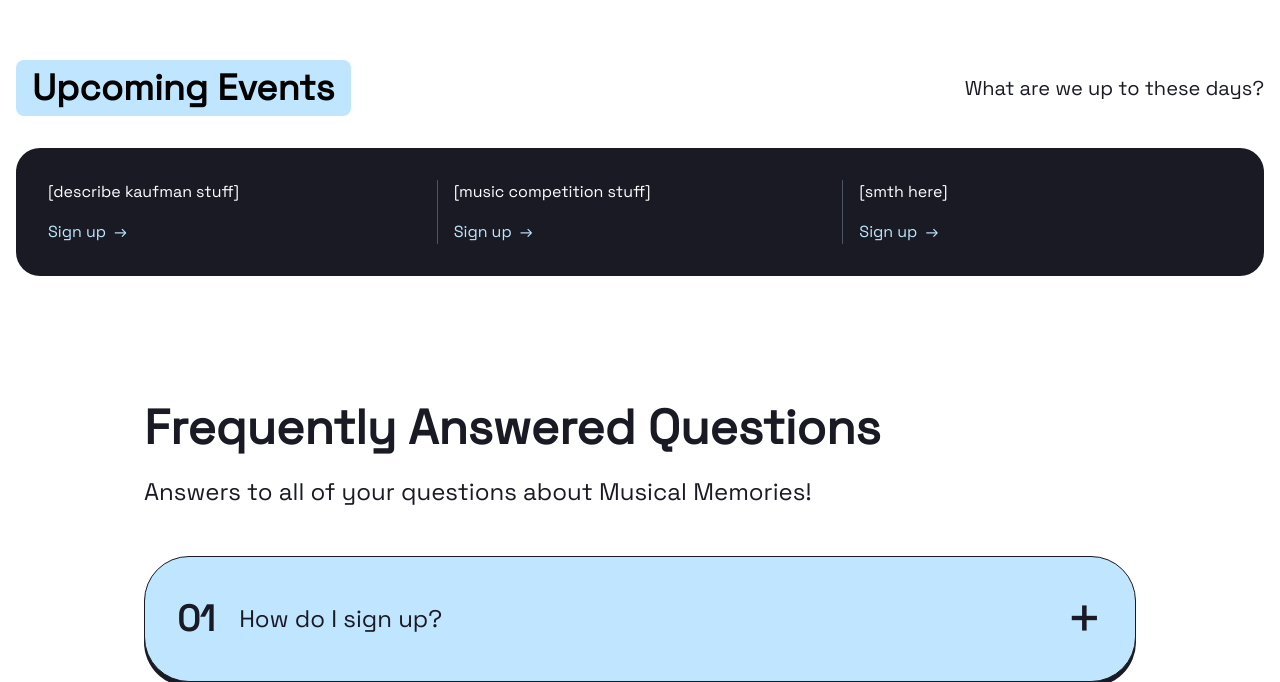
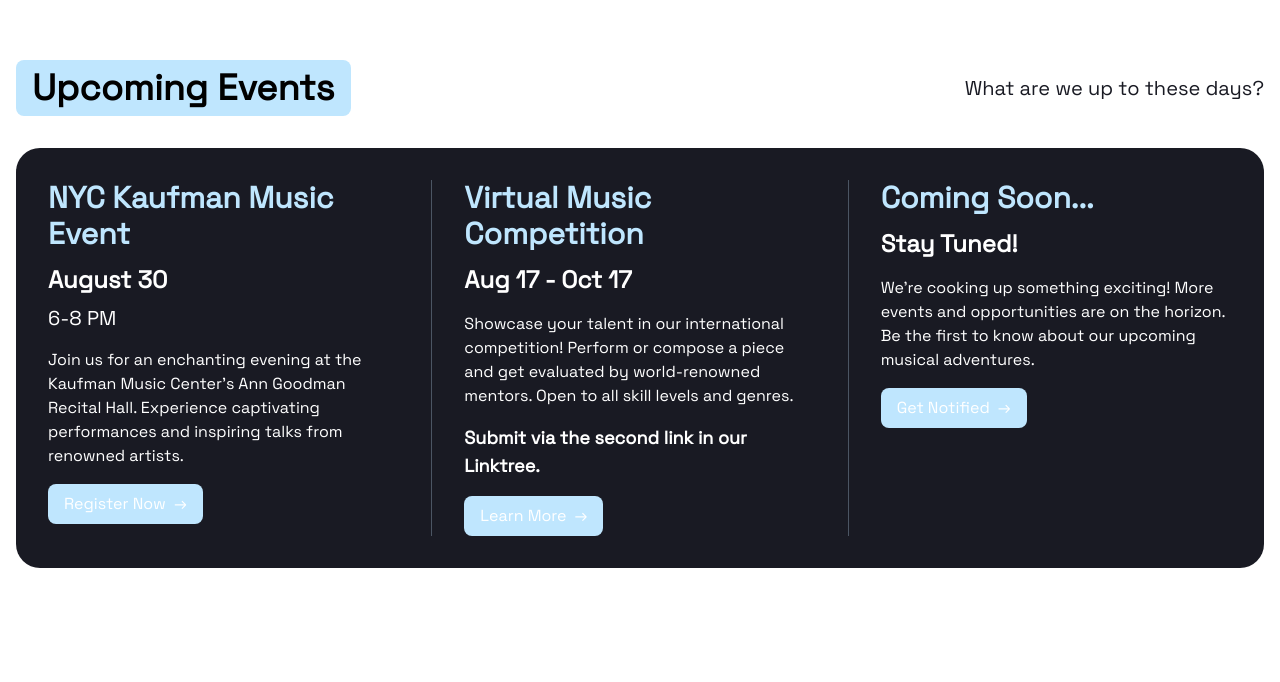
Before and after one commit to prsuyal/musical-memories, a React (Create React App) app: page / in a window 1280 px wide. Shown: the part 2118-2800 px from the top of the page. Built offline with nearby package versions, Linux system fonts and the light colour scheme.

Commit message:
first draft landing page - desktop

```diff
--- a/src/pages/Home.js
+++ b/src/pages/Home.js
@@ -1,19 +1,20 @@
-import React, { useRef, useEffect } from 'react';
-import gsap from 'gsap';
-import { ScrollTrigger } from 'gsap/ScrollTrigger';
-import AppDevelopment from '../assets/images/app-development.svg';
-import Competitions from '../assets/images/competitions.svg';
-import ContactMusicIcon from '../assets/images/contact-music-icon.svg';
-import ContentCreation from '../assets/images/content-creation.svg';
-import Mail from '../assets/images/icons8-gmail.svg';
-import MailBlack from '../assets/images/icons8-gmail-black.svg';
-import Guitar from '../assets/images/guitar.svg';
-import MusicIcons from '../assets/images/music-icons.svg';
-import Performances from '../assets/images/performances.svg';
-import Tutoring from '../assets/images/tutoring.svg';
-import Workshops from '../assets/images/workshops.svg';
-import FAQ from '../components/FAQ';
-import ContactSection from '../components/ContactSection';
+import React, { useRef, useEffect } from "react";
+import gsap from "gsap";
+import { ScrollTrigger } from "gsap/ScrollTrigger";
+import AppDevelopment from "../assets/images/app-development.svg";
+import Competitions from "../assets/images/competitions.svg";
+import ContactMusicIcon from "../assets/images/contact-music-icon.svg";
+import ContentCreation from "../assets/images/content-creation.svg";
+import Mail from "../assets/images/icons8-gmail.svg";
+import MailBlack from "../assets/images/icons8-gmail-black.svg";
+import Guitar from "../assets/images/guitar.svg";
+import MusicIcons from "../assets/images/music-icons.svg";
+import Performances from "../assets/images/performances.svg";
+import Tutoring from "../assets/images/tutoring.svg";
+import Workshops from "../assets/images/workshops.svg";
+import FAQ from "../components/FAQ";
+import ContactSection from "../components/ContactSection";
+import Footer from "../components/Footer";
 
 gsap.registerPlugin(ScrollTrigger);
 
@@ -35,7 +36,7 @@
         gsap.to(arrow, {
           rotation: angle * (180 / Math.PI),
           duration: 0.2,
-                    ease: 'power2.out'
+          ease: "power2.out",
         });
       };
 
@@ -43,27 +44,27 @@
         gsap.to(arrow, {
           rotation: -15,
           duration: 0.2,
-                    ease: 'power2.out'
+          ease: "power2.out",
         });
       };
 
-            box.addEventListener('mousemove', updateArrow);
-            box.addEventListener('mouseleave', resetArrow);
+      box.addEventListener("mousemove", updateArrow);
+      box.addEventListener("mouseleave", resetArrow);
 
       // this is the hover effect
-            box.addEventListener('mouseenter', () => {
-                gsap.to(box, { scale: 1.02, duration: 0.3, ease: 'power2.out' });
+      box.addEventListener("mouseenter", () => {
+        gsap.to(box, { scale: 1.02, duration: 0.3, ease: "power2.out" });
       });
-            box.addEventListener('mouseleave', () => {
-                gsap.to(box, { scale: 1, duration: 0.3, ease: 'power2.out' });
+      box.addEventListener("mouseleave", () => {
+        gsap.to(box, { scale: 1, duration: 0.3, ease: "power2.out" });
       });
 
       // this is the press effect
-            box.addEventListener('mousedown', () => {
-                gsap.to(box, { boxShadow: '0 8px 0 0 #191A23', y: 1, duration: 0.1 });
+      box.addEventListener("mousedown", () => {
+        gsap.to(box, { boxShadow: "0 8px 0 0 #191A23", y: 1, duration: 0.1 });
       });
-            box.addEventListener('mouseup', () => {
-                gsap.to(box, { boxShadow: '0 5px 0 0 #191A23', y: 0, duration: 0.1 });
+      box.addEventListener("mouseup", () => {
+        gsap.to(box, { boxShadow: "0 5px 0 0 #191A23", y: 0, duration: 0.1 });
       });
 
       // this is the flying in from the sides effect
@@ -82,17 +83,17 @@
               ease: "bounce.out",
             });
           },
-                    once: true
+          once: true,
         });
       });
 
       return () => {
-                box.removeEventListener('mousemove', updateArrow);
-                box.removeEventListener('mouseleave', resetArrow);
+        box.removeEventListener("mousemove", updateArrow);
+        box.removeEventListener("mouseleave", resetArrow);
       };
     });
 
-        arrowRefs.current.forEach(arrow => {
+    arrowRefs.current.forEach((arrow) => {
       gsap.set(arrow, { rotation: -15 });
     });
   }, []);
@@ -101,9 +102,14 @@
     <div className="bg-white">
       <main className="flex justify-between items-start py-16 max-w-7xl mx-auto px-4">
         <div className="max-w-xl mt-16">
-            <h1 className="text-6xl mb-12 text-mm-dark">Welcome to<br />Musical Memories</h1>
+          <h1 className="text-6xl mb-12 text-mm-dark">
+            Welcome to
+            <br />
+            Musical Memories
+          </h1>
           <p className="text-xl text-mm-dark mb-12">
-              Providing students with an exciting and engaging way to develop their skills in the world of music
+            Providing students with an exciting and engaging way to develop
+            their skills in the world of music
           </p>
           <button className="px-8 py-4 bg-mm-dark text-white font-semibold rounded-xl">
             Join us
@@ -116,24 +122,35 @@
 
       <section ref={sectionRef} className="max-w-7xl mx-auto py-16 px-4">
         <div className="flex items-center justify-between mb-8">
-            <h2 className="text-4xl font-bold bg-mm-blue inline-block px-4 py-2 rounded-lg">What we do</h2>
+          <h2 className="text-4xl font-bold bg-mm-blue inline-block px-4 py-2 rounded-lg">
+            What we do
+          </h2>
           <p className="text-xl text-mm-dark">
-              At our nonprofit organization, we offer a range of services to spread the joy of music to the global community.
+            At our nonprofit organization, we offer a range of services to
+            spread the joy of music to the global community.
           </p>
         </div>
 
         <div className="grid grid-cols-1 md:grid-cols-2 gap-8">
           {[
             { title: "One-on-one tutoring", bg: "bg-mm-gray", img: Tutoring },
-              { title: "High-quality performances", bg: "bg-mm-blue", img: Performances },
+            {
+              title: "High-quality performances",
+              bg: "bg-mm-blue",
+              img: Performances,
+            },
             { title: "Expert workshops", bg: "bg-mm-dark", img: Workshops },
             { title: "Fun competitions", bg: "bg-mm-gray", img: Competitions },
-              { title: "Content creation", bg: "bg-mm-blue", img: ContentCreation },
-              { title: "App development", bg: "bg-mm-dark", img: AppDevelopment }
+            {
+              title: "Content creation",
+              bg: "bg-mm-blue",
+              img: ContentCreation,
+            },
+            { title: "App development", bg: "bg-mm-dark", img: AppDevelopment },
           ].map((item, index) => (
             <button
               key={index}
-                ref={el => boxRefs.current[index] = el}
+              ref={(el) => (boxRefs.current[index] = el)}
               className={`${item.bg} rounded-[45px] p-10 border border-mm-dark shadow-[0_5px_0_0_#191A23] flex justify-between items-center relative overflow-hidden`}
             >
               <div className="text-left">
@@ -144,19 +161,28 @@
                   I want in
                   <span className="ml-2 bg-black rounded-full p-2 inline-flex items-center justify-center">
                     <svg
-                        ref={el => arrowRefs.current[index] = el}
+                      ref={(el) => (arrowRefs.current[index] = el)}
                       xmlns="http://www.w3.org/2000/svg"
                       className="h-6 w-6 text-white"
                       fill="none"
                       viewBox="0 0 24 24"
                       stroke="currentColor"
                     >
-                        <path strokeLinecap="round" strokeLinejoin="round" strokeWidth={2} d="M14 5l7 7m0 0l-7 7m7-7H3" />
+                      <path
+                        strokeLinecap="round"
+                        strokeLinejoin="round"
+                        strokeWidth={2}
+                        d="M14 5l7 7m0 0l-7 7m7-7H3"
+                      />
                     </svg>
                   </span>
                 </div>
               </div>
-                <img src={item.img} alt={item.title} className="h-40 w-40 object-contain" />
+              <img
+                src={item.img}
+                alt={item.title}
+                className="h-40 w-40 object-contain"
+              />
             </button>
           ))}
         </div>
@@ -165,9 +191,12 @@
       <section className="max-w-7xl mx-auto py-16 px-4">
         <div className="bg-mm-gray rounded-3xl py-16 px-12 flex justify-between items-center">
           <div className="max-w-xl">
-              <h2 className="text-4xl font-bold text-mm-dark mb-4">We make things happen.</h2>
+            <h2 className="text-4xl font-bold text-mm-dark mb-4">
+              We make things happen.
+            </h2>
             <p className="text-xl text-mm-dark mb-8">
-                Have an idea? Want to do something different? Share your thoughts with our team!
+              Have an idea? Want to do something different? Share your thoughts
+              with our team!
             </p>
             <button className="px-6 py-3 bg-mm-dark text-white font-semibold rounded-xl text-lg">
               Email us
@@ -181,39 +210,71 @@
 
       <section className="max-w-7xl mx-auto py-16 px-4">
         <div className="flex items-center justify-between mb-8">
-            <h2 className="text-4xl font-bold bg-mm-blue px-4 py-2 rounded-lg">Upcoming Events</h2>
+          <h2 className="text-4xl font-bold bg-mm-blue px-4 py-2 rounded-lg">
+            Upcoming Events
+          </h2>
           <p className="text-xl text-mm-dark">What are we up to these days?</p>
         </div>
 
         <div className="bg-mm-dark rounded-3xl p-8">
           <div className="flex justify-between text-white">
-              <div className="flex-1 border-r border-gray-600 pr-4">
-                <p className="mb-4">[describe kaufman stuff]</p>
-                <button className="text-mm-blue flex items-center">
-                  Sign up <span className="ml-2">→</span>
+            <div className="flex-1 border-r border-gray-600 pr-8">
+              <h3 className="text-3xl font-bold mb-3 text-mm-blue">
+                NYC Kaufman Music Event
+              </h3>
+              <p className="text-2xl font-bold mb-2">August 30</p>
+              <p className="text-xl mb-4">6-8 PM</p>
+              <p className="mb-4">
+                Join us for an enchanting evening at the Kaufman Music Center's
+                Ann Goodman Recital Hall. Experience captivating performances
+                and inspiring talks from renowned artists.
+              </p>
+              <button className="bg-mm-blue text-white py-2 px-4 rounded-lg flex items-center hover:bg-opacity-80 transition duration-300">
+                Register Now <span className="ml-2">→</span>
               </button>
             </div>
-              <div className="flex-1 border-r border-gray-600 px-4">
-                <p className="mb-4">[music competition stuff]</p>
-                <button className="text-mm-blue flex items-center">
-                  Sign up <span className="ml-2">→</span>
+
+            <div className="flex-1 border-r border-gray-600 px-8">
+              <h3 className="text-3xl font-bold mb-3 text-mm-blue">
+                Virtual Music Competition
+              </h3>
+              <p className="text-2xl font-bold mb-4">Aug 17 - Oct 17</p>
+              <p className="mb-4">
+                Showcase your talent in our international competition! Perform
+                or compose a piece and get evaluated by world-renowned mentors.
+                Open to all skill levels and genres.
+              </p>
+              <p className="text-lg font-semibold mb-4">
+                Submit via the second link in our Linktree.
+              </p>
+              <button className="bg-mm-blue text-white py-2 px-4 rounded-lg flex items-center hover:bg-opacity-80 transition duration-300">
+                Learn More <span className="ml-2">→</span>
               </button>
             </div>
-              <div className="flex-1 pl-4">
-                <p className="mb-4">[smth here]</p>
-                <button className="text-mm-blue flex items-center">
-                  Sign up <span className="ml-2">→</span>
+
+            <div className="flex-1 pl-8">
+              <h3 className="text-3xl font-bold mb-3 text-mm-blue">
+                Coming Soon...
+              </h3>
+              <p className="text-2xl font-bold mb-4">Stay Tuned!</p>
+              <p className="mb-4">
+                We're cooking up something exciting! More events and
+                opportunities are on the horizon. Be the first to know about our
+                upcoming musical adventures.
+              </p>
+              <button className="bg-mm-blue text-white py-2 px-4 rounded-lg flex items-center hover:bg-opacity-80 transition duration-300">
+                Get Notified <span className="ml-2">→</span>
               </button>
             </div>
           </div>
         </div>
       </section>
+
       <FAQ />
       <ContactSection />
-
-
+      <Footer />
     </div>
   );
-}
+};
 
 export default Home;
```
Also changed, not shown: src/components/ContactSection.js (+52 -34 lines), src/components/FAQ.js (+38 -19 lines), src/components/Footer.js (+119 -9 lines), src/components/NavBar.js (+66 -16 lines). Lines whose indentation alone changed are shown as unchanged.
